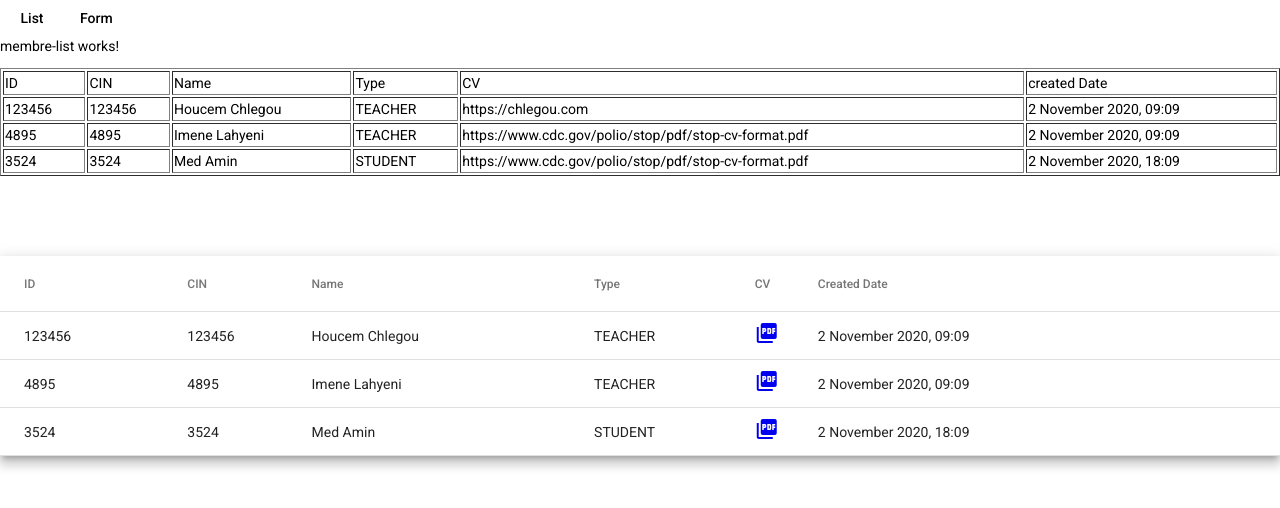
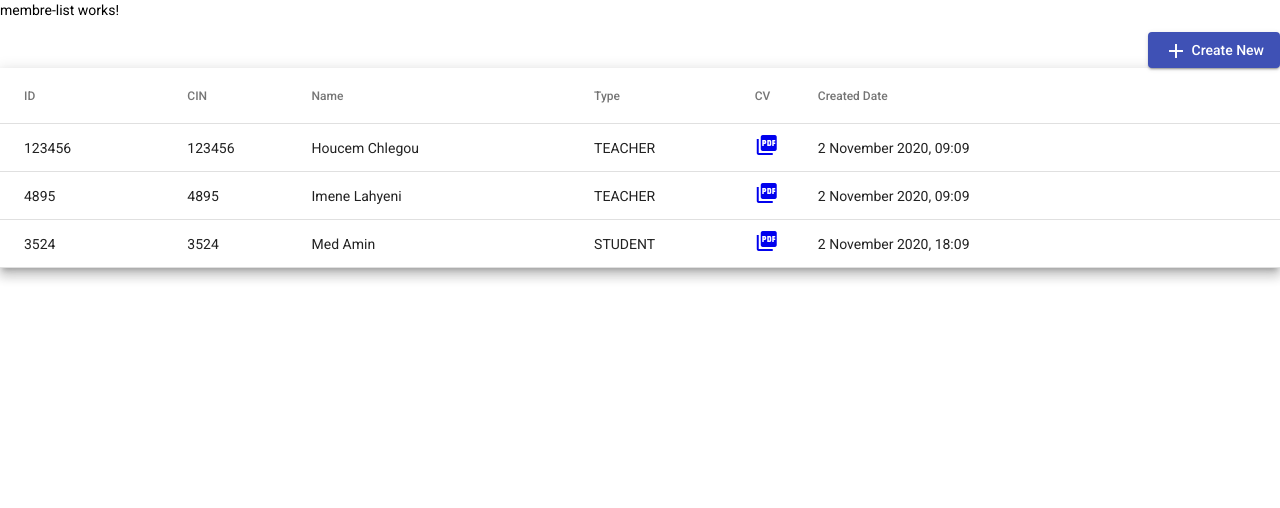
Before and after one commit to JannetAbdelkefi/GestionDeRechercheLaboratoires, an Angular app: page /members in a window 1280 px wide. Shown: the top 508 px of the page. Built offline with nearby package versions, Linux system fonts and the light colour scheme.

Commit message:
fix app routing

```diff
--- a/src/app/app.component.html
+++ b/src/app/app.component.html
@@ -1,4 +1,2 @@
-<button mat-button routerLink="./members">List</button>
-<button mat-button routerLink="./member-form">Form</button>
 
 <router-outlet></router-outlet>
--- a/src/app/membre-list/membre-list.component.html
+++ b/src/app/membre-list/membre-list.component.html
@@ -1,5 +1,5 @@
 <p>membre-list works!</p>
-<table border="1px">
+<!--<table border="1px">
     <thead>
     <tr>
       <td>ID</td>
@@ -26,8 +26,13 @@
 <br>
 <br>
 <br>
-
-
+-->
+<div class="my-16" fxLayout="row" fxLayoutAlign="end center">
+  <button mat-raised-button color="primary" routerLink="create">
+    <mat-icon class="s-24 mr-4">add</mat-icon>
+    Create New
+  </button>
+</div>
 <table mat-table [dataSource]="dataSource" class="mat-elevation-z8">
 
   <ng-container matColumnDef="id">
```
Also changed, not shown: src/app/app-routing.module.ts (+15 -1 lines).
